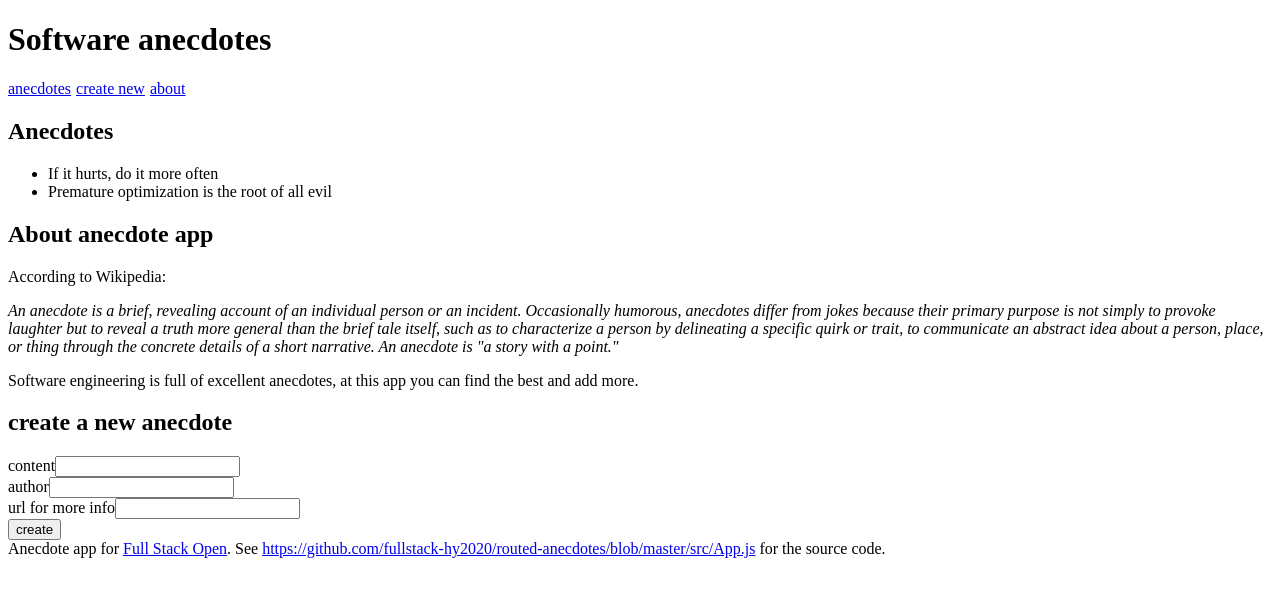
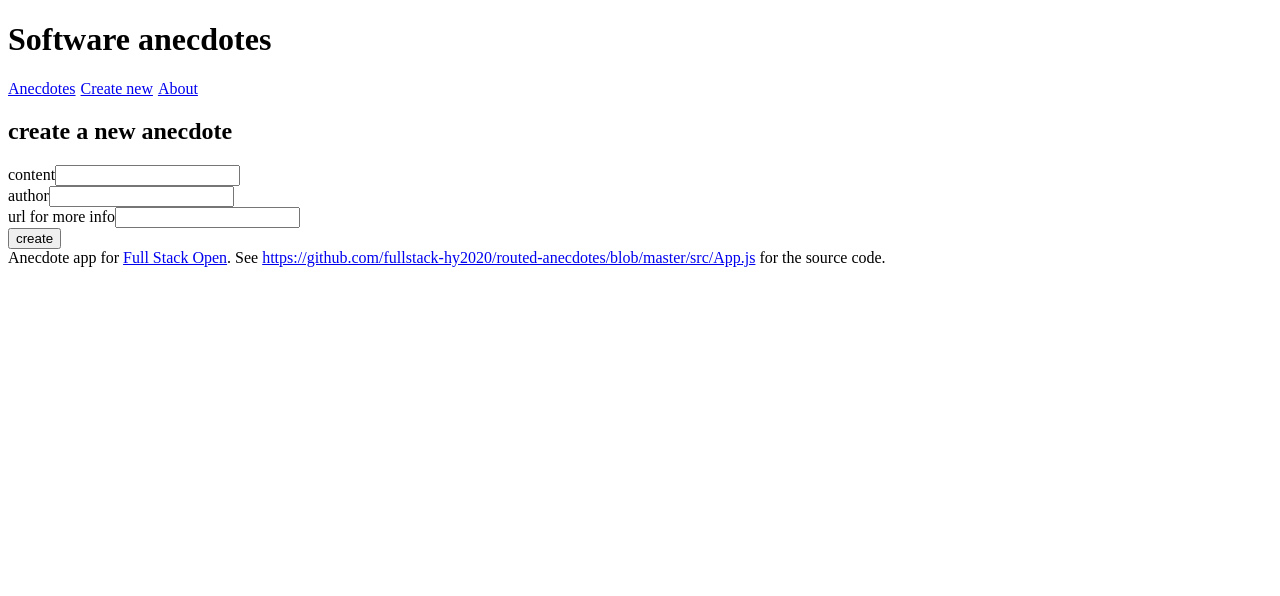
Before and after one commit to DxVxDOD/HFSO-part7, a React (Vite) app in the folder routed-anecdotes/: page /create-new in a window 1280 px wide. Shown: the top 596 px of the page. Built offline with nearby package versions, Linux system fonts and the light colour scheme.

Commit message:
7.1: routed anecdotes, step1

```diff
--- a/routed-anecdotes/package.json
+++ b/routed-anecdotes/package.json
@@ -10,8 +10,10 @@
     "preview": "vite preview"
   },
   "dependencies": {
+    "prop-types": "^15.8.1",
     "react": "^18.2.0",
-    "react-dom": "^18.2.0"
+    "react-dom": "^18.2.0",
+    "react-router-dom": "^6.15.0"
   },
   "devDependencies": {
     "@types/react": "^18.2.15",
--- a/routed-anecdotes/src/App.jsx
+++ b/routed-anecdotes/src/App.jsx
@@ -1,87 +1,10 @@
 import { useState } from 'react'
-
-const Menu = () => {
-  const padding = {
-    paddingRight: 5
-  }
-  return (
-    <div>
-      <a href='#' style={padding}>anecdotes</a>
-      <a href='#' style={padding}>create new</a>
-      <a href='#' style={padding}>about</a>
-    </div>
-  )
-}
-
-const AnecdoteList = ({ anecdotes }) => (
-  <div>
-    <h2>Anecdotes</h2>
-    <ul>
-      {anecdotes.map(anecdote => <li key={anecdote.id} >{anecdote.content}</li>)}
-    </ul>
-  </div>
-)
-
-const About = () => (
-  <div>
-    <h2>About anecdote app</h2>
-    <p>According to Wikipedia:</p>
-
-    <em>An anecdote is a brief, revealing account of an individual person or an incident.
-      Occasionally humorous, anecdotes differ from jokes because their primary purpose is not simply to provoke laughter but to reveal a truth more general than the brief tale itself,
-      such as to characterize a person by delineating a specific quirk or trait, to communicate an abstract idea about a person, place, or thing through the concrete details of a short narrative.
-      An anecdote is "a story with a point."</em>
-
-    <p>Software engineering is full of excellent anecdotes, at this app you can find the best and add more.</p>
-  </div>
-)
-
-const Footer = () => (
-  <div>
-    Anecdote app for <a href='https://fullstackopen.com/'>Full Stack Open</a>.
-
-    See <a href='https://github.com/fullstack-hy2020/routed-anecdotes/blob/master/src/App.js'>https://github.com/fullstack-hy2020/routed-anecdotes/blob/master/src/App.js</a> for the source code.
-  </div>
-)
-
-const CreateNew = (props) => {
-  const [content, setContent] = useState('')
-  const [author, setAuthor] = useState('')
-  const [info, setInfo] = useState('')
-
-
-  const handleSubmit = (e) => {
-    e.preventDefault()
-    props.addNew({
-      content,
-      author,
-      info,
-      votes: 0
-    })
-  }
-
-  return (
-    <div>
-      <h2>create a new anecdote</h2>
-      <form onSubmit={handleSubmit}>
-        <div>
-          content
-          <input name='content' value={content} onChange={(e) => setContent(e.target.value)} />
-        </div>
-        <div>
-          author
-          <input name='author' value={author} onChange={(e) => setAuthor(e.target.value)} />
-        </div>
-        <div>
-          url for more info
-          <input name='info' value={info} onChange={(e)=> setInfo(e.target.value)} />
-        </div>
-        <button>create</button>
-      </form>
-    </div>
-  )
-
-}
+import Menu from './components/Menu'
+import AnecdoteList from './components/AnecdoteList'
+import About from './components/About'
+import Footer from './components/Footer'
+import CreateNew from './components/CreateNew'
+import { BrowserRouter as Router, Routes, Route } from 'react-router-dom'
 
 const App = () => {
   const [anecdotes, setAnecdotes] = useState([
@@ -101,36 +24,39 @@ const App = () => {
     }
   ])
 
-  const [notification, setNotification] = useState('')
+  // const [notification, setNotification] = useState('')
 
   const addNew = (anecdote) => {
     anecdote.id = Math.round(Math.random() * 10000)
     setAnecdotes(anecdotes.concat(anecdote))
   }
 
-  const anecdoteById = (id) =>
-    anecdotes.find(a => a.id === id)
+  // const anecdoteById = (id) =>
+  //   anecdotes.find(a => a.id === id)
 
-  const vote = (id) => {
-    const anecdote = anecdoteById(id)
+  // const vote = (id) => {
+  //   const anecdote = anecdoteById(id)
 
-    const voted = {
-      ...anecdote,
-      votes: anecdote.votes + 1
-    }
+  //   const voted = {
+  //     ...anecdote,
+  //     votes: anecdote.votes + 1
+  //   }
 
-    setAnecdotes(anecdotes.map(a => a.id === id ? voted : a))
-  }
-
+  //   setAnecdotes(anecdotes.map(a => a.id === id ? voted : a))
+  // }
   return (
-    <div>
-      <h1>Software anecdotes</h1>
-      <Menu />
-      <AnecdoteList anecdotes={anecdotes} />
-      <About />
-      <CreateNew addNew={addNew} />
+    <Router>
+      <>
+        <h1>Software anecdotes</h1>
+        <Menu />
+      </>
+      <Routes>
+        <Route path='/anecdotes' element={<AnecdoteList anecdotes={anecdotes} />} />
+        <Route path='/about' element={<About/>} />
+        <Route path='/create-new' element={<CreateNew addNew={addNew} />} />
+      </Routes>
       <Footer />
-    </div>
+    </Router>
   )
 }
 
--- /dev/null
+++ b/routed-anecdotes/src/components/About.jsx
@@ -0,0 +1,17 @@
+const About = () => {
+  return (
+    <div>
+    <h2>About anecdote app</h2>
+    <p>According to Wikipedia:</p>
+
+    <em>An anecdote is a brief, revealing account of an individual person or an incident.
+      Occasionally humorous, anecdotes differ from jokes because their primary purpose is not simply to provoke laughter but to reveal a truth more general than the brief tale itself,
+      such as to characterize a person by delineating a specific quirk or trait, to communicate an abstract idea about a person, place, or thing through the concrete details of a short narrative.
+      An anecdote is &quot;a story with a point.&quot;</em>
+
+    <p>Software engineering is full of excellent anecdotes, at this app you can find the best and add more.</p>
+  </div>
+  )
+}
+
+export default About
--- /dev/null
+++ b/routed-anecdotes/src/components/AnecdoteList.jsx
@@ -0,0 +1,26 @@
+import PropTypes, { number, string } from 'prop-types';
+
+const AnecdoteList = ({ anecdotes }) => {
+    return (
+    <div>
+        <h2>Anecdotes</h2>
+        <ul>
+            {anecdotes.map(anecdote => <li key={anecdote.id} >{anecdote.content}</li>)}
+        </ul>
+    </div>
+    )
+}
+
+export default AnecdoteList
+
+AnecdoteList.propTypes = {
+    anecdotes: PropTypes.arrayOf(
+        PropTypes.shape({
+            content: string,
+            author: string,
+            info: string,
+            votes: number,
+            id: number
+        })
+    )
+}
--- /dev/null
+++ b/routed-anecdotes/src/components/CreateNew.jsx
@@ -0,0 +1,47 @@
+import { useState } from "react"
+import PropTypes from 'prop-types';
+
+const CreateNew = ({ addNew }) => {
+    const [content, setContent] = useState('')
+    const [author, setAuthor] = useState('')
+    const [info, setInfo] = useState('')
+
+
+    const handleSubmit = (e) => {
+      e.preventDefault()
+      addNew({
+        content,
+        author,
+        info,
+        votes: 0
+      })
+    }
+
+    return (
+      <div>
+        <h2>create a new anecdote</h2>
+        <form onSubmit={handleSubmit}>
+          <div>
+            content
+            <input name='content' value={content} onChange={(e) => setContent(e.target.value)} />
+          </div>
+          <div>
+            author
+            <input name='author' value={author} onChange={(e) => setAuthor(e.target.value)} />
+          </div>
+          <div>
+            url for more info
+            <input name='info' value={info} onChange={(e)=> setInfo(e.target.value)} />
+          </div>
+          <button>create</button>
+        </form>
+      </div>
+    )
+
+}
+
+export default CreateNew
+
+CreateNew.propTypes = {
+    addNew: PropTypes.func
+}
--- /dev/null
+++ b/routed-anecdotes/src/components/Footer.jsx
@@ -0,0 +1,11 @@
+const Footer = () => {
+  return (
+    <div>
+        Anecdote app for <a href='https://fullstackopen.com/'>Full Stack Open</a>.
+
+        See <a href='https://github.com/fullstack-hy2020/routed-anecdotes/blob/master/src/App.js'>https://github.com/fullstack-hy2020/routed-anecdotes/blob/master/src/App.js</a> for the source code.
+    </div>
+  )
+}
+
+export default Footer
--- /dev/null
+++ b/routed-anecdotes/src/components/Menu.jsx
@@ -0,0 +1,17 @@
+import { Link } from "react-router-dom"
+
+const Menu = () => {
+    const padding = {
+      paddingRight: 5
+    }
+
+    return (
+      <>
+        <Link to='/anecdotes' style={padding} >Anecdotes</Link>
+        <Link to='/create-new' style={padding} >Create new</Link>
+        <Link to='/about' style={padding} >About</Link>
+      </>
+    )
+}
+
+export default Menu
--- a/routed-anecdotes/src/main.jsx
+++ b/routed-anecdotes/src/main.jsx
@@ -1,4 +1,3 @@
-import React from 'react'
 import ReactDOM from 'react-dom/client'
 import App from './App'
 
```
Also changed, not shown: 1 other file (tests, documents, lock files or other folders).
